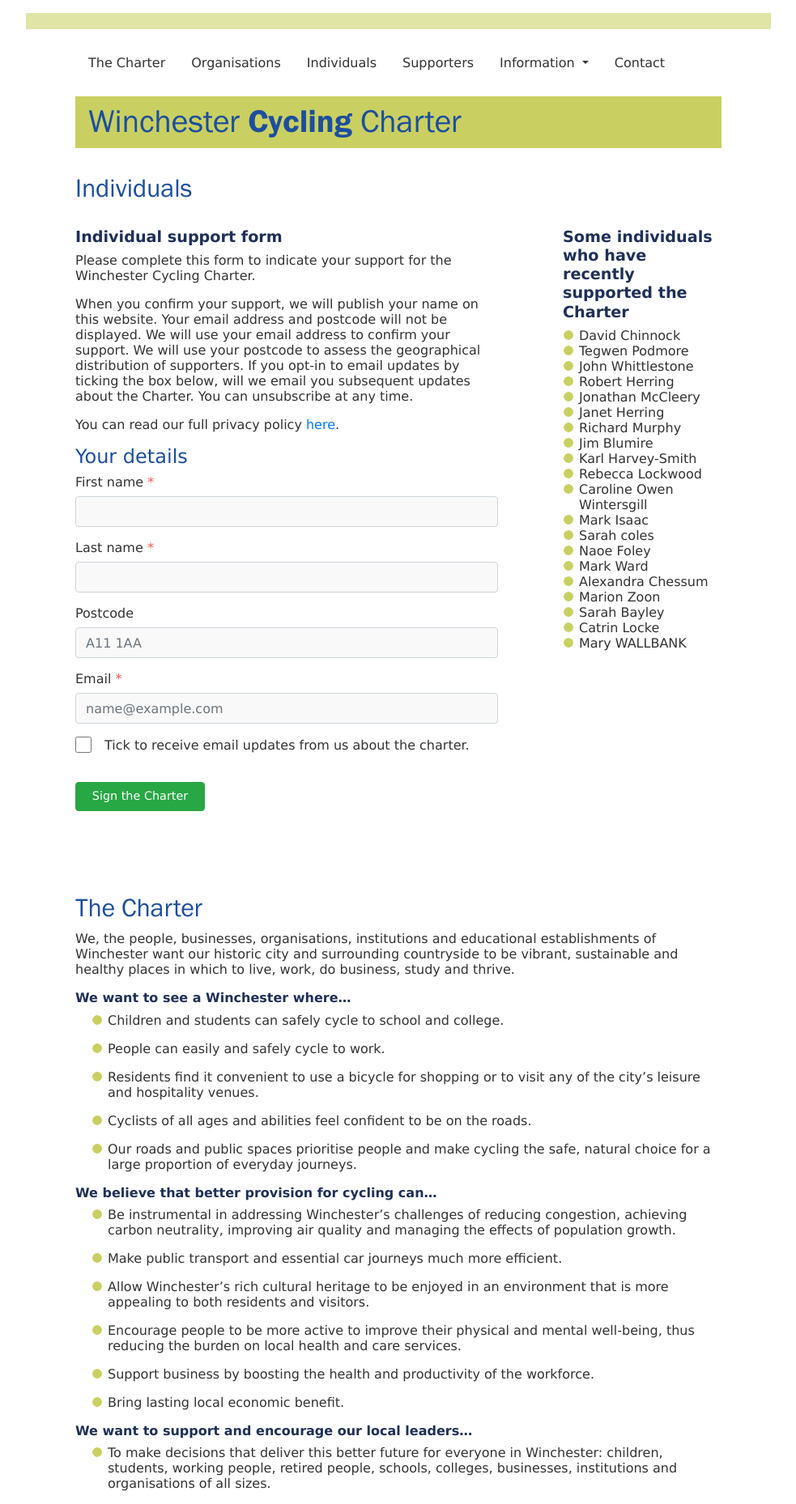
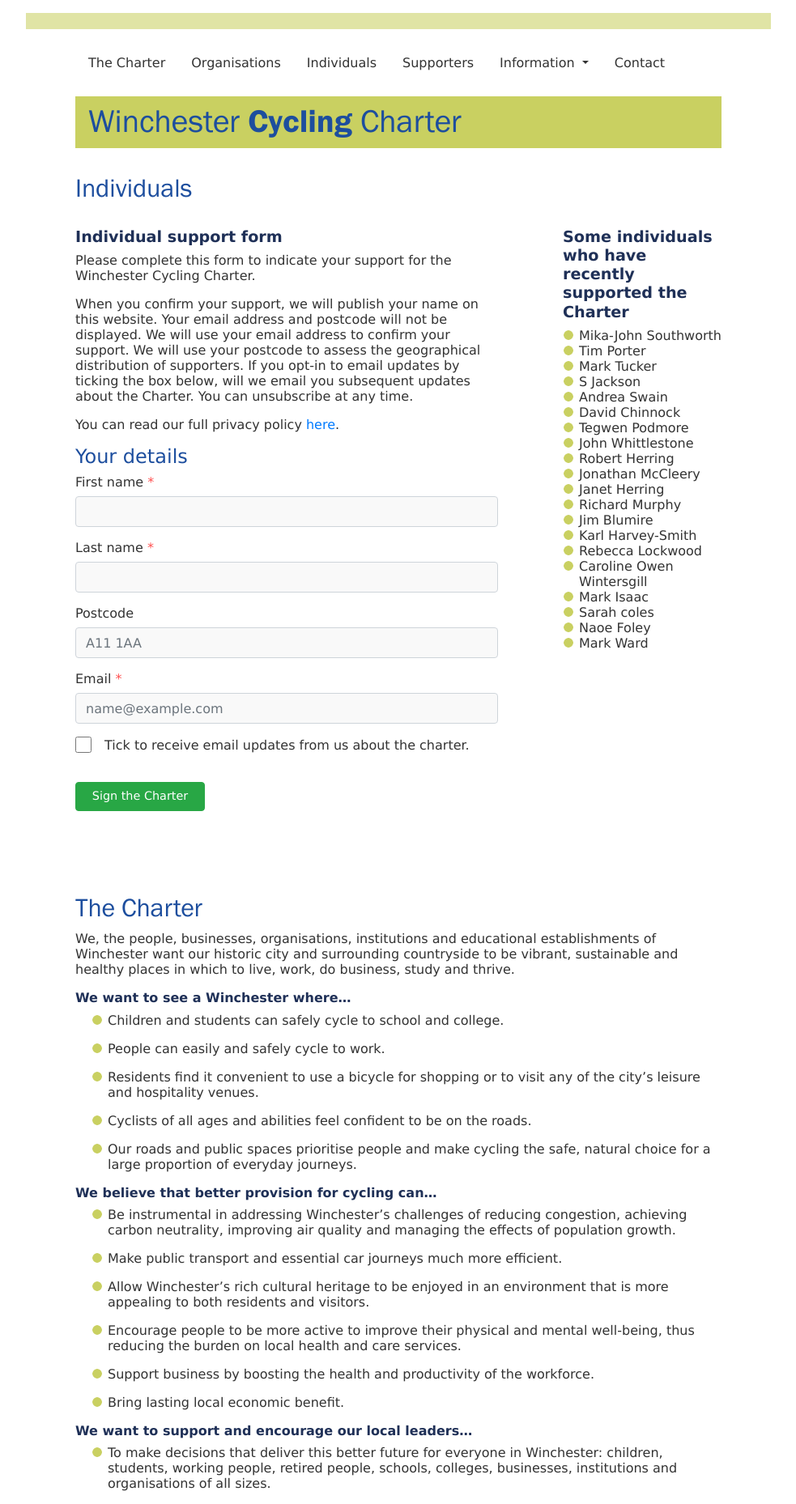
Before and after one commit to winchestercyclingcharter/winchestercyclingcharter.github.io, a Jekyll site: the page built from ind-page.md, in a window 1280 px wide. Shown: the whole page at 81% size, without its empty margins (148-1131 px from the left). Built offline with Jekyll 4.4.1, drawn with Linux system fonts in a browser that asks for light colours; nearby versions of some CDN libraries; some of the changed lines change nothing that is shown.

Commit message:
Update people.yml

```diff
--- a/_data/people.yml
+++ b/_data/people.yml
@@ -699,4 +699,12 @@ people:
 - { lastname: Burn, firstname: George, dt: 20211016-193521-512864 }
 - { lastname: Bayley, firstname: Sarah, dt: 20211018-194553-749585 }
 - { lastname: Darlington, firstname: John, dt: 20211016-173731-952606 }
+- { lastname: Jackson, firstname: S, dt: 20211020-060158-951839 }
+- { lastname: Porter, firstname: Tim, dt: 20211020-070849-274272 }
+- { lastname: Tucker, firstname: Mark, dt: 20211020-070304-258913 }
+- { lastname: Sclater, firstname: Claire, dt: 20211018-081345-675318 }
+- { lastname: Puig, firstname: Ottolie, dt: 20211018-101452-907398 }
+- { lastname: Marshall , firstname: Joe, dt: 20211016-135301-782828 }
+- { lastname: Swain, firstname: Andrea, dt: 20211019-210335-021092 }
 - { lastname: WALLBANK, firstname: Mary, dt: 20211018-194205-176947 }
+- { lastname: Southworth, firstname: Mika-John, dt: 20211020-115529-447020 }
```
